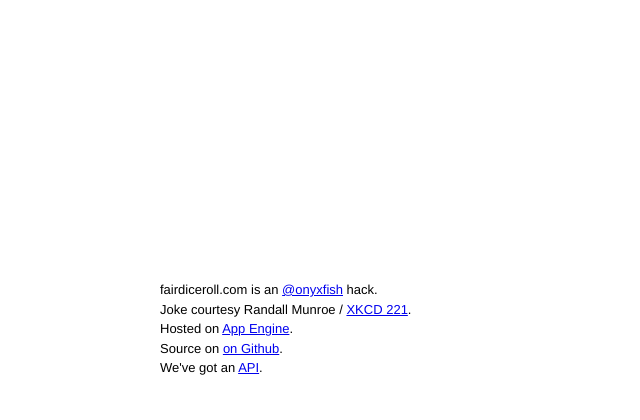
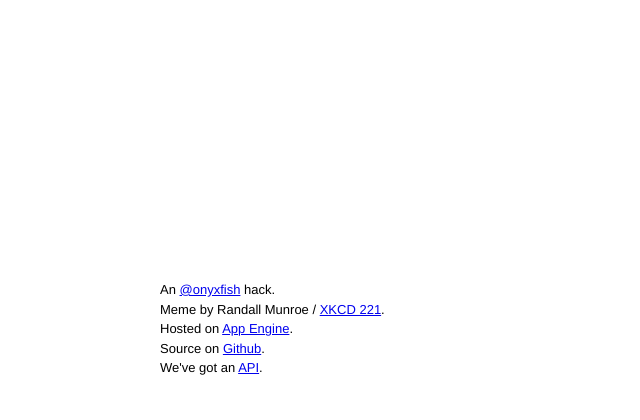
Before and after one commit to onyxfish/fairdiceroll, a Python web app: template templates/home.html in a window 1280 px wide. Shown: the part 400-820 px from the top of the page, without its empty margins (0-640 px from the left). Run offline with Jinja, Linux system fonts and the light colour scheme; the template is opened without the code that fills it, so the values that code supplies are empty; some libraries are stand-ins or nearby versions.

Commit message:
Cleaned up chatter.

```diff
--- a/templates/base.html
+++ b/templates/base.html
@@ -20,10 +20,10 @@
             </div>
         </div>
         <div id="footer">
-            fairdiceroll.com is an <a href="http://twitter.com/onyxfish">@onyxfish</a> hack.<br />
-            Joke courtesy Randall Munroe / <a href="http://xkcd.com/221/">XKCD 221</a>.<br />
+            An <a href="http://twitter.com/onyxfish">@onyxfish</a> hack.<br />
+            Meme by Randall Munroe / <a href="http://xkcd.com/221/">XKCD 221</a>.<br />
             Hosted on <a href="http://code.google.com/appengine/">App Engine</a>.<br />
-            Source on <a href="TKTK">on Github</a>.<br />
+            Source on <a href="TKTK">Github</a>.<br />
             We've got an <a href="http://fairdiceroll.com/api/roll?d6=1">API</a>.
         </div>
         <script type="text/javascript" src="https://ajax.googleapis.com/ajax/libs/jquery/1.5.1/jquery.min.js"></script>
```
